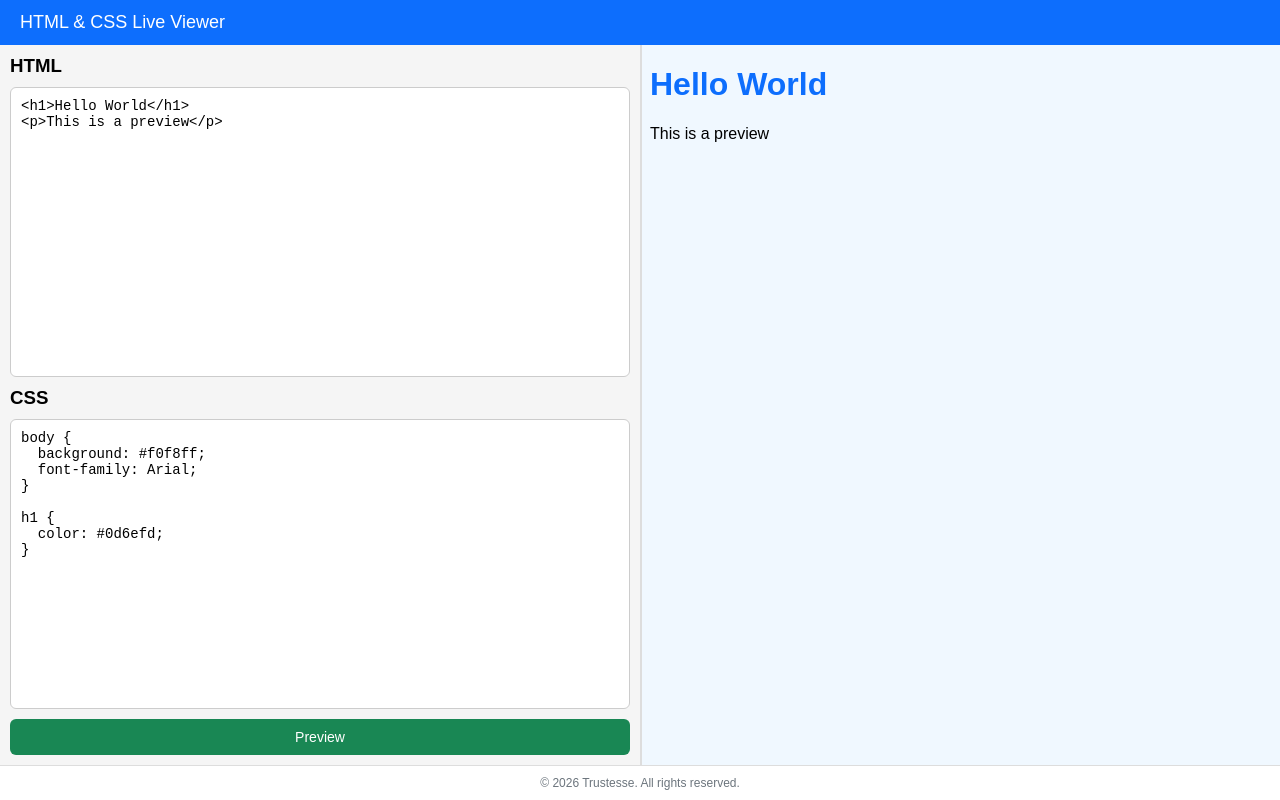
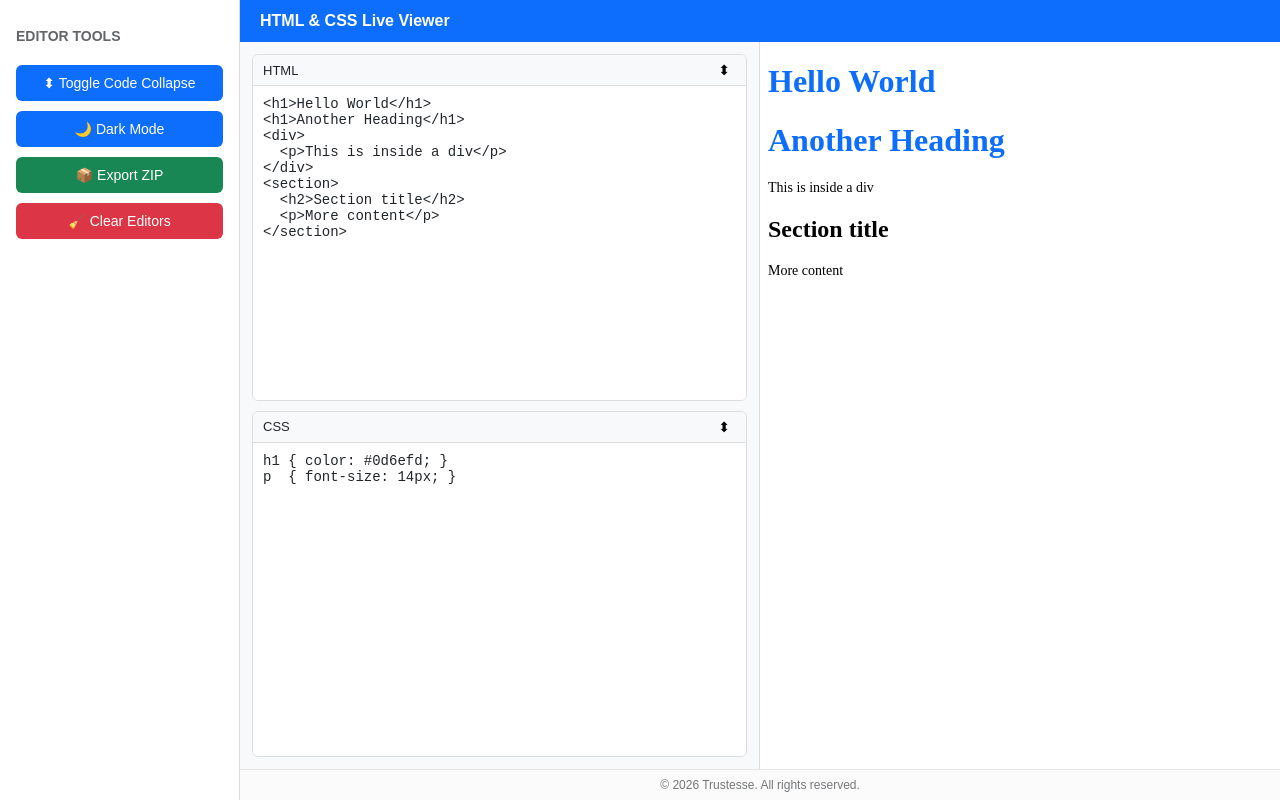
Before and after one commit to TeamTrustesse/template-viewer, a plain HTML site: page index.html in a window 1280 px wide. Drawn offline with nearby package versions, Linux system fonts and the light colour scheme.

Commit message:
Update index.html

```diff
--- a/index.html
+++ b/index.html
@@ -2,141 +2,249 @@
 <html lang="en">
 <head>
   <meta charset="UTF-8" />
-  <title>HTML & CSS Viewer</title>
+  <title>HTML & CSS Live Viewer</title>
+
+  <!-- JSZip -->
+  <script src="https://cdnjs.cloudflare.com/ajax/libs/jszip/3.10.1/jszip.min.js"></script>
 
   <style>
+    * { box-sizing: border-box; }
+
+    :root {
+      --bg-main: #f5f5f5;
+      --bg-panel: #ffffff;
+      --bg-editor: #f8f9fa;
+      --text-main: #212529;
+      --border: #ddd;
+      --primary: #0d6efd;
+      --danger: #dc3545;
+      --success: #198754;
+    }
+
+    body.dark {
+      --bg-main: #121212;
+      --bg-panel: #1e1e1e;
+      --bg-editor: #1a1a1a;
+      --text-main: #e9ecef;
+      --border: #333;
+      --primary: #4dabf7;
+      --danger: #ff6b6b;
+      --success: #51cf66;
+    }
+
     body {
+      margin: 0;
+      height: 100vh;
+      display: flex;
       font-family: Arial, sans-serif;
-      margin: 0;
-      padding: 0;
-      background: #f5f5f5;
-      height: 100vh;
+      background: var(--bg-main);
+      color: var(--text-main);
+    }
+
+    /* Sidebar */
+    .sidebar {
+      width: 240px;
+      background: var(--bg-panel);
+      border-right: 1px solid var(--border);
+      padding: 16px;
+      display: flex;
+      flex-direction: column;
+      gap: 10px;
+    }
+
+    .sidebar h2 {
+      font-size: 14px;
+      opacity: 0.7;
+      text-transform: uppercase;
+    }
+
+    .menu-btn {
+      padding: 10px;
+      border: none;
+      border-radius: 6px;
+      cursor: pointer;
+      font-size: 14px;
+      color: white;
+    }
+
+    .primary { background: var(--primary); }
+    .danger  { background: var(--danger); }
+    .success { background: var(--success); }
+
+    .menu-btn:hover { opacity: 0.9; }
+
+    /* Main */
+    .main {
+      flex: 1;
       display: flex;
       flex-direction: column;
     }
 
     header {
-      background: #0d6efd;
+      background: var(--primary);
       color: white;
       padding: 12px 20px;
-      font-size: 18px;
+      font-weight: bold;
     }
 
     .container {
+      flex: 1;
       display: grid;
       grid-template-columns: 1fr 1fr;
-      flex: 1;
     }
 
+    /* Editors */
     .editor {
-      padding: 10px;
+      background: var(--bg-editor);
+      padding: 12px;
       display: flex;
       flex-direction: column;
       gap: 10px;
+      border-right: 1px solid var(--border);
+    }
+
+    .editor-block {
+      display: flex;
+      flex-direction: column;
+      flex: 1;
+      border: 1px solid var(--border);
+      border-radius: 6px;
+      overflow: hidden;
+      background: var(--bg-panel);
+      min-height: 36px;
+    }
+
+    .editor-block.collapsed {
+      flex: 0 0 36px;
+    }
+
+    .editor-header {
+      display: flex;
+      justify-content: space-between;
+      align-items: center;
+      padding: 6px 10px;
+      font-size: 13px;
+      background: var(--bg-editor);
+      border-bottom: 1px solid var(--border);
+    }
+
+    .editor-header button {
+      border: none;
+      background: none;
+      cursor: pointer;
+      font-size: 14px;
     }
 
     textarea {
+      flex: 1;
       width: 100%;
-      height: 100%;
       resize: none;
       padding: 10px;
       font-family: monospace;
       font-size: 14px;
-      border-radius: 6px;
-      border: 1px solid #ccc;
-      box-sizing: border-box;
+      border: none;
+      background: var(--bg-panel);
+      color: var(--text-main);
     }
 
-    /* Bigger scrollbar for HTML editor only */
-    .html-editor {
-      scrollbar-width: auto; /* Firefox */
-      scrollbar-color: #1f2329 #e9ecef;
+    .editor-block.collapsed textarea {
+      display: none;
     }
 
-    .html-editor::-webkit-scrollbar {
-      width: 14px;
-    }
-
-    .html-editor::-webkit-scrollbar-track {
-      background: #e9ecef;
-      border-radius: 8px;
-    }
-
-    .html-editor::-webkit-scrollbar-thumb {
-      background-color: #0d6efd;
-      border-radius: 8px;
-      border: 3px solid #e9ecef;
-    }
-
-    .html-editor::-webkit-scrollbar-thumb:hover {
-      background-color: #084298;
-    }
-
-    button {
-      padding: 10px;
+    /* Preview */
+    .preview iframe {
+      width: 100%;
+      height: 100%;
       border: none;
-      background: #198754;
-      color: white;
-      border-radius: 6px;
-      cursor: pointer;
-      font-size: 14px;
-    }
-
-    button:hover {
-      background: #157347;
-    }
-
-    .preview {
-      border-left: 2px solid #ddd;
       background: white;
     }
 
-    iframe {
-      width: 100%;
-      height: 100%;
-      border: none;
-    }
-
-    h3 {
-      margin: 0;
-    }
-
     footer {
+      padding: 8px;
       text-align: center;
-      padding: 10px;
       font-size: 12px;
-      color: #6c757d;
-      background: #ffffff;
-      border-top: 1px solid #ddd;
+      opacity: 0.6;
+      border-top: 1px solid var(--border);
+      background: var(--bg-panel);
     }
   </style>
 </head>
 
 <body>
+
+  <!-- Sidebar -->
+  <aside class="sidebar">
+    <h2>Editor Tools</h2>
+
+    <button
+      class="menu-btn primary"
+      title="Collapse or expand all HTML tags in the editor"
+      onclick="toggleCodeCollapse()"
+    >⬍ Toggle Code Collapse</button>
+
+    <button
+      class="menu-btn primary"
+      title="Toggle dark and light mode"
+      onclick="toggleDarkMode()"
+    >🌙 Dark Mode</button>
+
+    <button
+      class="menu-btn success"
+      title="Download HTML and CSS as a ZIP file"
+      onclick="exportZip()"
+    >📦 Export ZIP</button>
+
+    <button
+      class="menu-btn danger"
+      title="Clear both HTML and CSS editors"
+      onclick="clearEditors()"
+    >🧹 Clear Editors</button>
+  </aside>
+
+  <!-- Main -->
+  <div class="main">
     <header>HTML & CSS Live Viewer</header>
 
     <div class="container">
-    <!-- Editors -->
       <div class="editor">
-      <h3>HTML</h3>
-      <textarea id="htmlCode" class="html-editor">
+
+        <!-- HTML Editor -->
+        <div id="htmlBlock" class="editor-block">
+          <div class="editor-header">
+            <span>HTML</span>
+            <button
+              title="Collapse or expand HTML editor"
+              onclick="toggleTextarea('htmlBlock')"
+            >⬍</button>
+          </div>
+          <textarea id="htmlCode">
 <h1>Hello World</h1>
-<p>This is a preview</p>
+<h1>Another Heading</h1>
+<div>
+  <p>This is inside a div</p>
+</div>
+<section>
+  <h2>Section title</h2>
+  <p>More content</p>
+</section>
           </textarea>
+        </div>
 
-      <h3>CSS</h3>
+        <!-- CSS Editor -->
+        <div id="cssBlock" class="editor-block">
+          <div class="editor-header">
+            <span>CSS</span>
+            <button
+              title="Collapse or expand CSS editor"
+              onclick="toggleTextarea('cssBlock')"
+            >⬍</button>
+          </div>
           <textarea id="cssCode">
-body {
-  background: #f0f8ff;
-  font-family: Arial;
-}
+h1 { color: #0d6efd; }
+p  { font-size: 14px; }
+          </textarea>
+        </div>
 
-h1 {
-  color: #0d6efd;
-}
-      </textarea>
-
-      <button onclick="renderPreview()">Preview</button>
       </div>
 
       <!-- Preview -->
@@ -148,35 +256,106 @@ h1 {
     <footer>
       © <span id="year"></span> Trustesse. All rights reserved.
     </footer>
+  </div>
 
   <script>
+    const htmlEditor = document.getElementById("htmlCode");
+    const cssEditor  = document.getElementById("cssCode");
+    const iframe     = document.getElementById("previewFrame");
+
+    let originalHTML = htmlEditor.value;
+    let isCodeCollapsed = false;
+
     function renderPreview() {
-      const html = document.getElementById("htmlCode").value;
-      const css = document.getElementById("cssCode").value;
-
-      const iframe = document.getElementById("previewFrame");
       const doc = iframe.contentDocument || iframe.contentWindow.document;
-
       doc.open();
       doc.write(`
 <!DOCTYPE html>
 <html>
 <head>
-            <style>${css}</style>
+  <style>${cssEditor.value}</style>
 </head>
 <body>
-            ${html}
+${originalHTML}
 </body>
 </html>
       `);
       doc.close();
     }
 
-    // Auto preview on load
+    function toggleTextarea(id) {
+      document.getElementById(id).classList.toggle("collapsed");
+    }
+
+    function toggleCodeCollapse() {
+      if (!isCodeCollapsed) {
+        originalHTML = htmlEditor.value;
+        htmlEditor.value = originalHTML.replace(
+          /<([a-zA-Z][a-zA-Z0-9-]*)(\s[^>]*)?>[\s\S]*?<\/\1>/g,
+          (_, tag) => `<${tag}>...</${tag}>`
+        );
+        isCodeCollapsed = true;
+      } else {
+        htmlEditor.value = originalHTML;
+        isCodeCollapsed = false;
+      }
+    }
+
+    function toggleDarkMode() {
+      document.body.classList.toggle("dark");
+      localStorage.setItem("darkMode",
+        document.body.classList.contains("dark"));
+    }
+
+    function clearEditors() {
+      if (!confirm("This will clear both HTML and CSS. Continue?")) return;
+      htmlEditor.value = "";
+      cssEditor.value = "";
+      originalHTML = "";
+      isCodeCollapsed = false;
       renderPreview();
+    }
 
-    // Auto update footer year
-    document.getElementById("year").textContent = new Date().getFullYear();
+    async function exportZip() {
+      const zip = new JSZip();
+      zip.file(
+        "index.html",
+`<!DOCTYPE html>
+<html lang="en">
+<head>
+  <meta charset="UTF-8">
+  <title>Exported Project</title>
+  <link rel="stylesheet" href="styles.css">
+</head>
+<body>
+${originalHTML}
+</body>
+</html>`
+      );
+      zip.file("styles.css", cssEditor.value);
+      const blob = await zip.generateAsync({ type: "blob" });
+      const a = document.createElement("a");
+      a.href = URL.createObjectURL(blob);
+      a.download = "html-css-project.zip";
+      a.click();
+      URL.revokeObjectURL(a.href);
+    }
+
+    if (localStorage.getItem("darkMode") === "true") {
+      document.body.classList.add("dark");
+    }
+
+    htmlEditor.addEventListener("input", () => {
+      if (!isCodeCollapsed) originalHTML = htmlEditor.value;
+      renderPreview();
+    });
+
+    cssEditor.addEventListener("input", renderPreview);
+
+    renderPreview();
+    document.getElementById("year").textContent =
+      new Date().getFullYear();
   </script>
+
 </body>
 </html>
```
Lines whose indentation alone changed are shown as unchanged.
